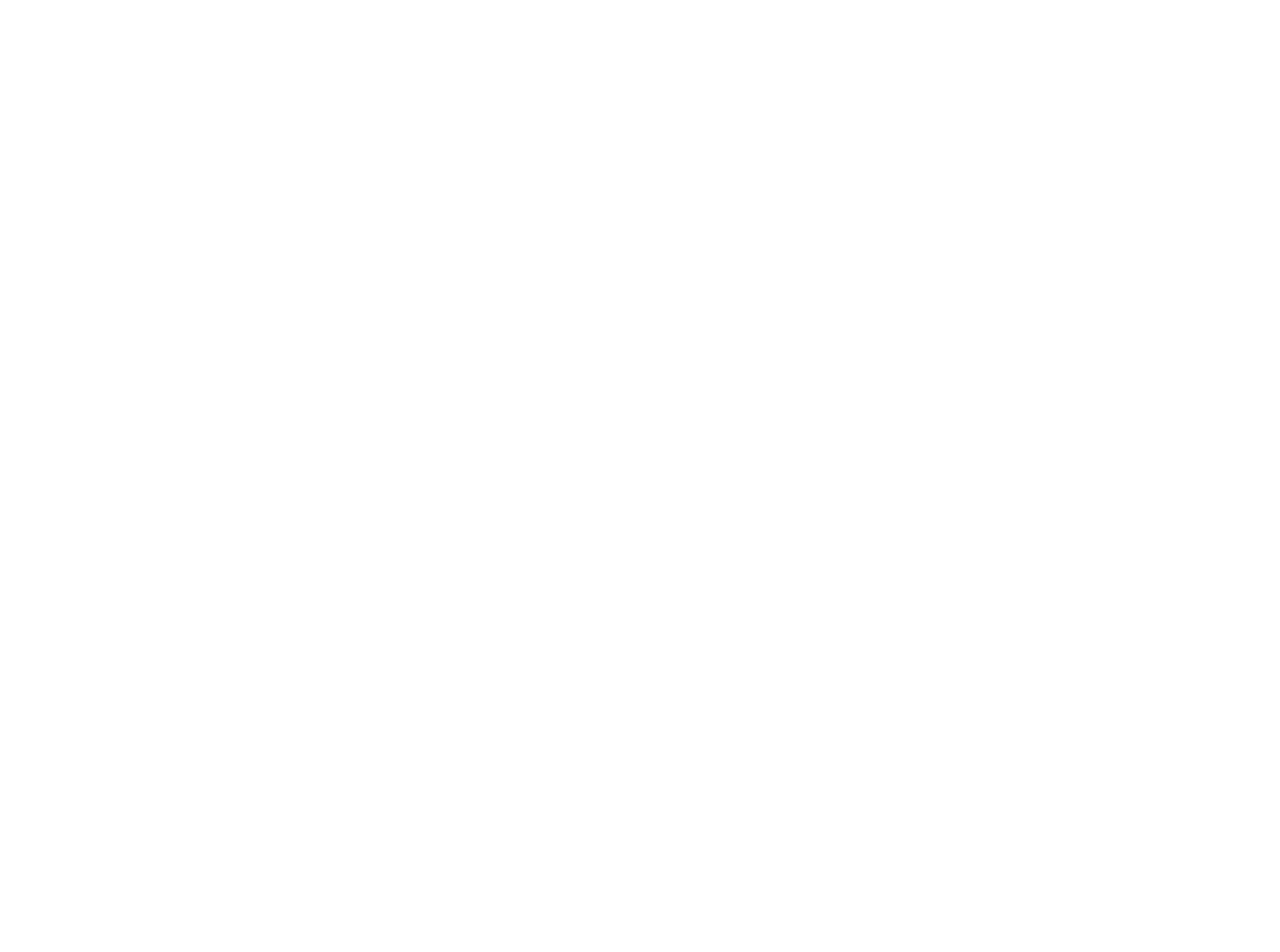
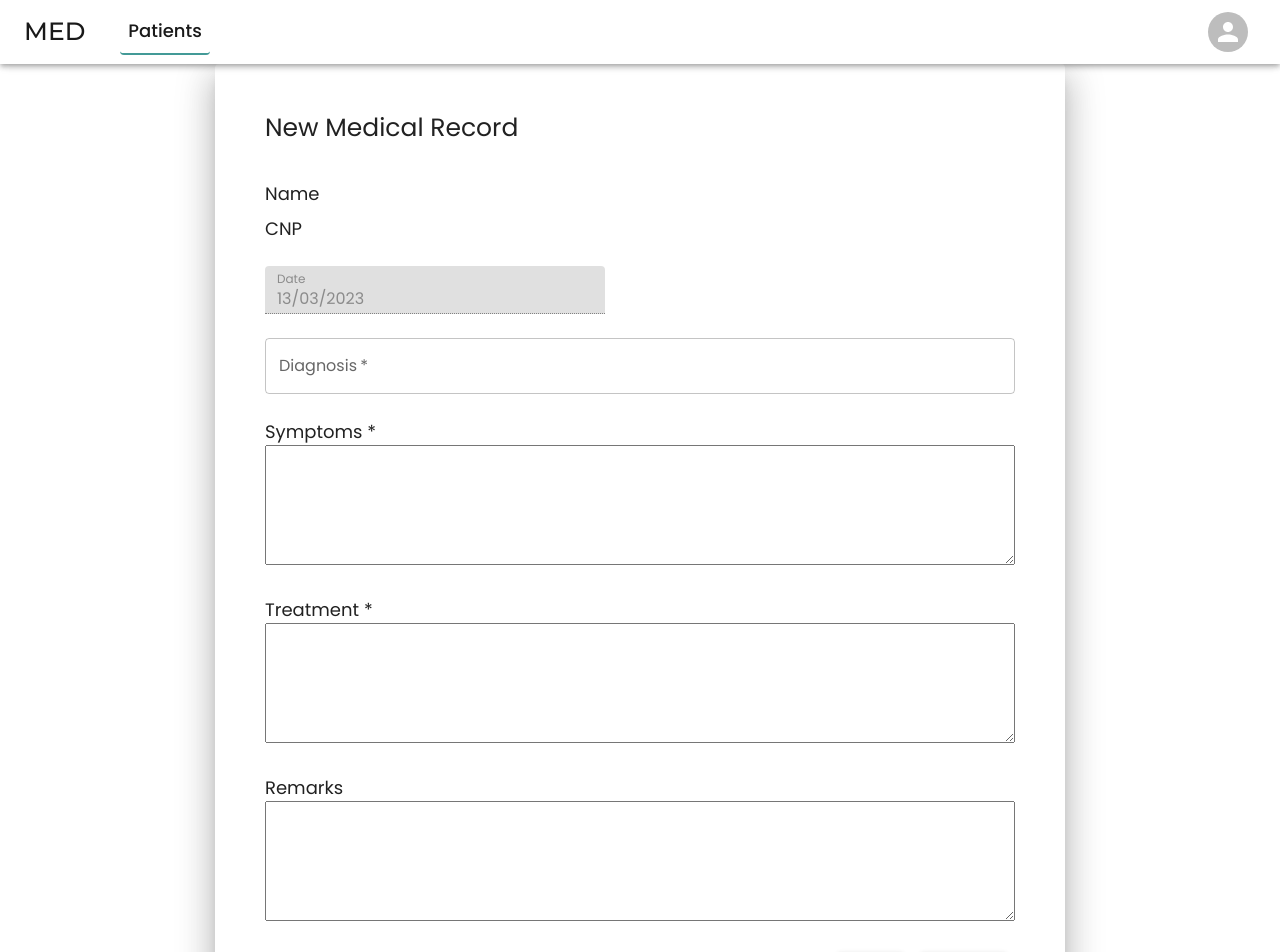
Before and after one commit to snmada/med-app, a React (Create React App) app in the folder med-app-fe/: page /patients/new-medical-record in a window 1280 px wide. Before the commit this address had no page. Shown: the top 952 px of the page. Before the commit the page ends 800 px from the top, so only its background shows below. Built offline with nearby package versions, Linux system fonts and the light colour scheme; a web font is replaced by a local one; what yup-password would draw is missing.

Commit message:
Implemented New Medical Record Form

```diff
--- a/med-app-fe/src/App.js
+++ b/med-app-fe/src/App.js
@@ -5,6 +5,7 @@
 import PatientList from './pages/Patient/PatientList/PatientList.js'
 import NewPatientRegistration from './pages/Patient/NewPatientRegistration/NewPatientRegistration.js'
 import PatientProfile from './pages/Patient/PatientProfile/PatientProfile.js'
+import CreateMedicalRecord from './pages/MedicalRecord/CreateMedicalRecord/CreateMedicalRecord.js'
 
 function App() {
   return (
@@ -17,6 +18,7 @@
               <Route exact path="/patients" element={<PatientList/>}/>
               <Route exact path="/patients/add" element={<NewPatientRegistration/>}/>
               <Route exact path="/patients/profile" element={<PatientProfile/>}/>
+              <Route exact path="/patients/new-medical-record" element={<CreateMedicalRecord/>}/>
           </Routes>
       </BrowserRouter>
     </>
--- /dev/null
+++ b/med-app-fe/src/pages/MedicalRecord/CreateMedicalRecord/CreateMedicalRecord.js
@@ -0,0 +1,78 @@
+import {React} from 'react'
+import NavBar  from "../../../components/NavBar/NavBar.js"
+import {Grid, Paper, Typography, TextField, TextareaAutosize, Box, Button} from '@mui/material'
+
+function CreateMedicalRecord() {
+
+    const date = () => {
+        if(new Date().getDate() < 10 && new Date().getMonth()+1 < 10){
+            return new "0" + Date().getDate()+"/0"+(new Date().getMonth()+1)+"/"+new Date().getFullYear();
+        }
+        else if(new Date().getDate() < 10){
+            return new "0" + Date().getDate()+"/"+(new Date().getMonth()+1)+"/"+new Date().getFullYear();
+        }
+        else if(new Date().getMonth()+1 < 10){
+            return new Date().getDate()+"/0"+(new Date().getMonth()+1)+"/"+new Date().getFullYear();
+        }
+        else{
+            return new Date().getDate()+"/"+(new Date().getMonth()+1)+"/"+new Date().getFullYear();
+        }
+    }
+
+  return (
+    <>
+    <NavBar/>
+    <form>
+        <Grid container>
+            <Grid item xs={12} sx={{display: 'flex', justifyContent: 'center', alignItems: 'center', marginBottom: '20px'}}>
+                <Paper elevation={20} sx={{width: '850px', padding: '45px 50px'}}>
+                    <Grid container>
+                        <Grid item xs={12} sx={{marginBottom: '25px'}}>
+                            <Typography sx={{fontSize: '25px'}}>New Medical Record</Typography>
+                        </Grid>
+                        <Grid item xs={12}>
+                            <Typography py={1} sx={{fontSize: '18px'}}>Name</Typography>
+                            <Typography sx={{fontSize: '18px'}}>CNP</Typography>
+                        </Grid>
+                        <Grid item xs={12} py={3} px={0}>
+                            <TextField size="small" label="Date" variant="filled" disabled defaultValue={date()} />
+                        </Grid>
+                    </Grid>
+                    <Grid item md={12}>
+                        <TextField required label="Diagnosis" name="diagnosis" variant="outlined" fullWidth/>
+                    </Grid>
+                    <Grid item pt={3}>
+                        <Typography sx={{fontSize: '18px'}}>Symptoms *</Typography>
+                    </Grid>
+                    <Grid item xs={12}>
+                        <TextareaAutosize required maxRows={4} style={{width: '100%', height: '100px', padding: 10, fontSize: '15px'}}/>
+                    </Grid>
+                    <Grid item pt={3}>
+                        <Typography sx={{fontSize: '18px'}}>Treatment *</Typography>
+                    </Grid>
+                    <Grid item xs={12}>
+                        <TextareaAutosize required maxRows={4} style={{width: '100%', height: '100px', padding: 10, fontSize: '15px'}}/>
+                    </Grid>
+                    <Grid item pt={3}>
+                        <Typography sx={{fontSize: '18px'}}>Remarks</Typography>
+                    </Grid>
+                    <Grid item xs={12}>
+                        <TextareaAutosize maxRows={4} style={{width: '100%', height: '100px', padding: 10, fontSize: '15px'}}/>
+                    </Grid>
+                    <Grid container py={2}>
+                        <Grid item xs={12} p={1}>
+                            <Box display='flex' justifyContent='flex-end'>
+                                <Button variant="contained" color="primary" sx={{mr: 2}}>SAVE</Button>
+                                <Button variant="contained" sx={{background: '#86A3B8'}}>CANCEL</Button>
+                            </Box>
+                        </Grid>
+                    </Grid>
+                </Paper>
+            </Grid>
+        </Grid>
+    </form>
+    </>
+  )
+}
+
+export default CreateMedicalRecord
```
